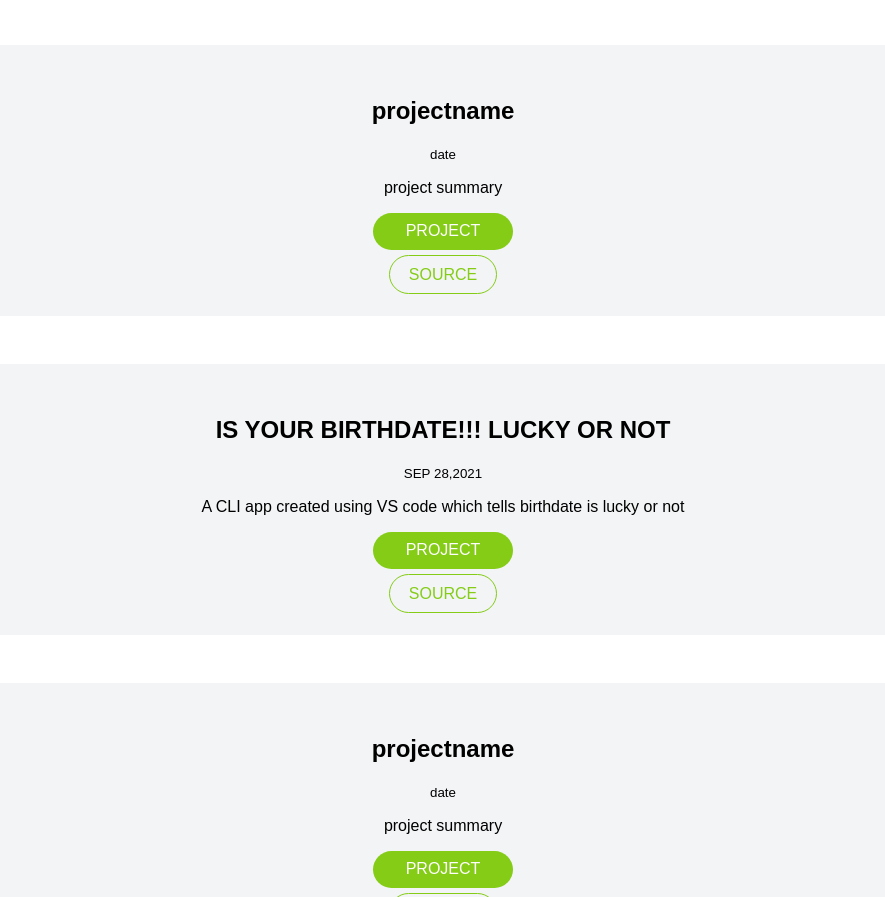
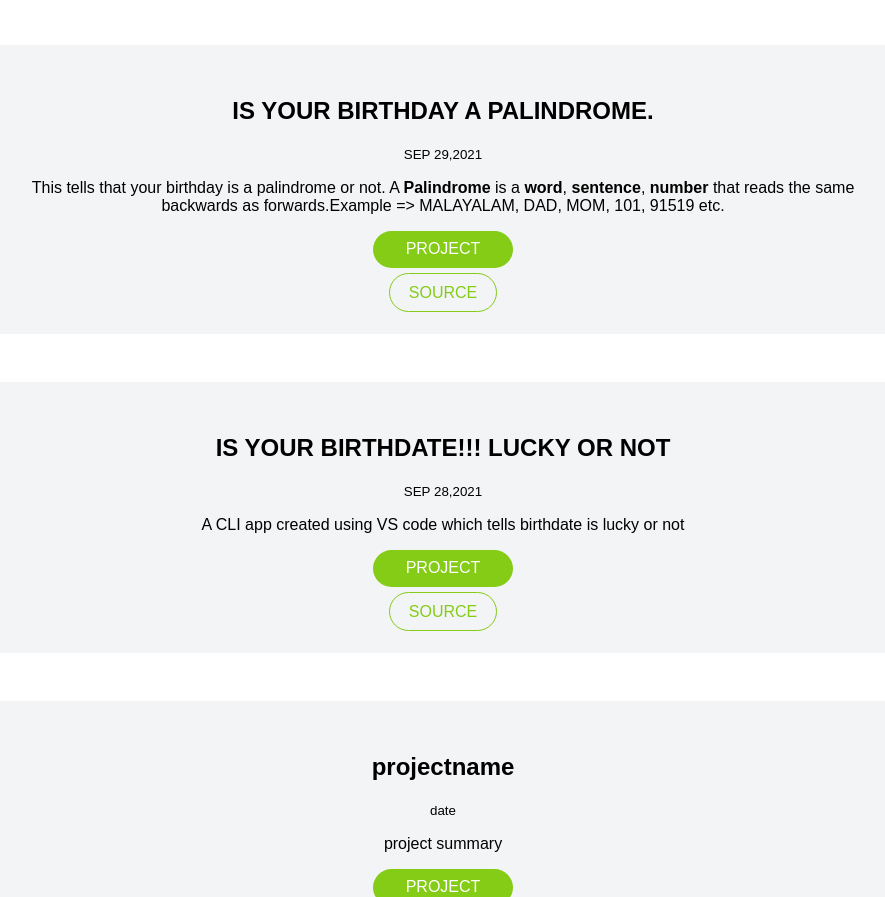
Before and after one commit to pantherblack34/PORTFOLIO, a plain HTML site: page project.html in a window 1280 px wide. Shown: the part 936-1833 px from the top of the page, without its empty margins (197-1082 px from the left). Drawn offline with Linux system fonts and the light colour scheme.

Commit message:
updated project with link

```diff
--- a/project.html
+++ b/project.html
@@ -53,10 +53,10 @@
         </li>
         <li>
             <article class="showcase-list container container-center ow">
-                <h1>projectname</h1>
-                <small>date</small>
-                <p>project summary</p>
-                <a href="http://" target="_blank" class="link link-primary">PROJECT</a>
+                <h1>IS YOUR BIRTHDAY A PALINDROME.</h1>
+                <small>SEP 29,2021</small>
+                <p>This tells that your birthday is a palindrome or not. A <b>Palindrome</b> is a <b>word</b>, <b>sentence</b>, <b>number</b>  that reads the same backwards as forwards.Example => MALAYALAM, DAD, MOM, 101, 91519 etc.</p>
+                <a href="https://pantherblack7.netlify.app/" target="_blank" class="link link-primary">PROJECT</a>
                 <a href="" target="_blank" class="link-secondary">SOURCE</a>
             </article>
         </li>
```
